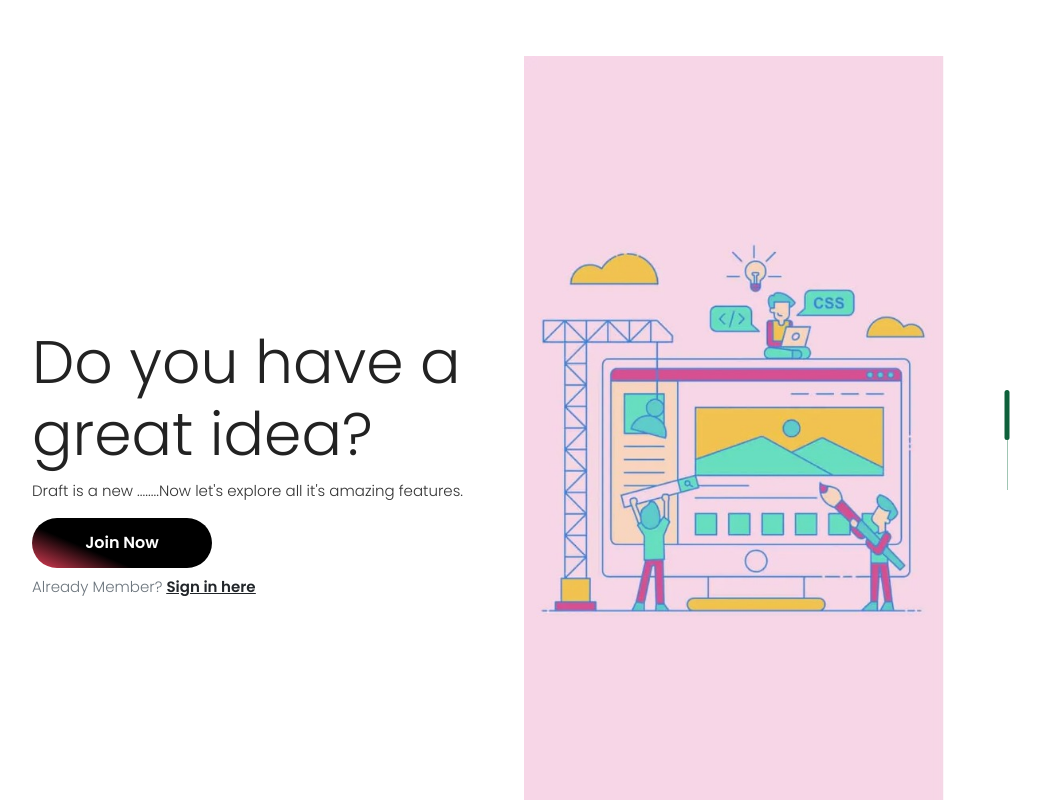
After one commit to filthynoya/Draft, a PHP site: page /welcome.html in a window 1280 px wide. The commit adds this page. Shown: the whole page, without its empty margins (152-1193 px from the left). Run offline with PHP 8.4, Linux system fonts and the light colour scheme.

Commit message:
finish landing n addpost

```diff
--- a/css/home.css
+++ b/css/home.css
@@ -64,7 +64,7 @@ main {
 }
 
 .menu ul li a:hover {
-    text-shadow: 1px 1px #E23E57;
+    text-shadow: 1px 1px #e33f58;
 }
 
 .posts {
--- /dev/null
+++ b/css/welcome.css
@@ -0,0 +1,124 @@
+@import url('https://fonts.googleapis.com/css2?family=Poppins:wght@600&display=swap');
+ *{
+    margin: 0;
+    padding: 0;
+    box-sizing: border-box;
+    font-family: "Poppins",sans-serif;
+}
+.body{
+  background-color: rgb(219,226,226) ;
+  height: 1200vh;
+
+}
+.gradient-custom-2 {
+    background: rgb(0,0,0);
+    background:  linear-gradient(203deg, rgba(0,0,0,1) 66%, rgba(226,62,87,1) 100%);
+  }
+
+@media (min-width: 768px) {
+    .gradient-form {
+    height: 100vh !important;
+    }
+
+ }
+ @media  (max-width: 1024px){
+    .feature-img{
+        display: none;
+    }
+}
+
+.container{
+    width: 100%;
+    min-height: 100vh;
+    background-position: center;
+    background-size: cover;
+
+
+    position: relative;
+}
+.btn1{
+    margin-top: 6px;
+    border: none;
+    outline: none;
+    height: 50px;
+    width: 180px;
+    font-weight: bold;
+    color: white;
+    border-radius: 27px;
+    transition: 0.5s;
+
+}
+.msg-container{
+    width: 600px;
+    height: 280px;
+    position: absolute;
+    left: 10%;
+    top: 57%;
+    transform: translateY(-50%);
+    overflow: hidden;
+}
+#slider{
+    display: inline-flex;
+    transition: 0.5s;
+}
+.msg-col{
+    width: 600px;
+    height: 280px;
+
+}
+
+.msg-col h1{
+    font-size: 60px;
+    font-weight: 100;
+    margin: 10px 0;
+    color: #222;
+
+}
+.msg-col p{
+
+    color: #333;
+    font-size: 15px;
+    line-height: 22px;
+}
+
+
+
+.feature-img{
+    width: 420px;
+    position: absolute;
+    bottom: 0;
+    right: 10%;
+    transition: 5s;
+
+}
+
+.controller{
+    width: 1px;
+    height: 100px;
+    display: block;
+    background: rgb(160, 198, 180);
+    position: absolute;
+    top: 55%;
+    right: 50px;
+    transform: translateY(-50%);
+}
+#line1,#line2{
+    height: 50px;
+    width: 4px;
+    cursor: pointer;
+    transform: translateX(-50%);
+
+
+}
+#active{
+    width: 5px;
+    height: 50px;
+    border-radius: 10px;
+    background: rgb(14,96,58);
+    position: absolute;
+    top: 0;
+    transform: translateX(-50%);
+    transition: 0.5s;
+
+
+}
--- a/home.html
+++ b/home.html
@@ -21,7 +21,7 @@
                 </div>
                 <div class="menu">
                     <ul>
-                        <li><a href="#"><i class="fa-solid fa-paper-plane"></i> <span class="d-md-inline d-none">Add</span></a></li>
+                        <li><a href="addpost.html"><i class="fa-solid fa-paper-plane"></i> <span class="d-md-inline d-none">Add</span></a></li>
                         <li><a href="#"><i class="fa-solid fa-circle-user"></i> <span class="d-md-inline d-none">Edit</span></a></li>
                         <li><a href="#"><i class="fa-solid fa-share-from-square"></i> <span class="d-md-inline d-none">Log Out</span></a></li>
                     </ul>
--- a/login.html
+++ b/login.html
@@ -22,7 +22,7 @@
     <title>Login & Register</title>
 </head>
 <body>
-  <section class="Form" style="background-color: rgb(141, 180, 162)">
+  <section class="Form" style="background-color: rgb(0, 0, 0)">
     <div class="container py-5 h-100">
       <div class="row d-flex justify-content-center align-items-center h-100">
         <div class="col-lg-6 d-flex align-items-center justify-content-center">
@@ -51,7 +51,7 @@
                 <input class="form-check-input" type="checkbox" value="" id="form1Example3" checked />
                 <label class="form-check-label" for="form1Example3"> Remember me </label>
               </div>
-              <a href="#!" style="margin-top:12px; margin-left: 100px;">Forgot password?</a>
+              <a href="#!" class="text-muted  mb-2" style="margin-top:12px; margin-left: 100px;">Forgot password?</a>
             </div>
             <div class="form-row">
               <div class="col-lg-8">
@@ -87,7 +87,7 @@
 
                 <div class="text-center pt-2 mb-5 pb-4">
 
-                  <a href="#!">Create an account</a>
+                  <a class="text-muted fw-bold text-body" href="regisration.html">Create an account</a>
 
                 </div>
             </div>
--- /dev/null
+++ b/welcome.html
@@ -0,0 +1,118 @@
+<!DOCTYPE html>
+<html lang="en">
+<head>
+    <meta charset="UTF-8">
+    <link rel="stylesheet" href="css/welcome.css">
+
+    <meta http-equiv="X-UA-Compatible" content="IE=edge">
+    <meta name="viewport" content="width=device-width, initial-scale=1.0">
+    <title>Draft</title>
+
+
+    <link href="https://fonts.googleapis.com/css2?family=Poppins:wght@300&display=swap" rel="stylesheet">
+    <meta name="viewport" content="width=device-width, initial-scale=1.0">
+
+    <link href="https://cdn.jsdelivr.net/npm/bootstrap@5.0.2/dist/css/bootstrap.min.css" rel="stylesheet"
+    integrity="sha384-EVSTQN3/azprG1Anm3QDgpJLIm9Nao0Yz1ztcQTwFspd3yD65VohhpuuCOmLASjC"
+     crossorigin="anonymous">
+    <link rel="stylesheet" href="https://cdnjs.cloudflare.com/ajax/libs/font-awesome/4.7.0/css/font-awesome.min.css">
+    <link rel="stylesheet" href="https://cdn.jsdelivr.net/npm/bootstrap@4.4.1/dist/css/bootstrap.min.css"
+    integrity="sha384-Vkoo8x4CGsO3+Hhxv8T/Q5PaXtkKtu6ug5TOeNV6gBiFeWPGFN9MuhOf23Q9Ifjh" crossorigin="anonymous">
+    <link href="https://cdn.jsdelivr.net/npm/bootstrap@5.0.2/dist/css/bootstrap.min.css" rel="stylesheet"
+    integrity="sha384-EVSTQN3/azprG1Anm3QDgpJLIm9Nao0Yz1ztcQTwFspd3yD65VohhpuuCOmLASjC" crossorigin="anonymous">
+
+</head>
+<body>
+    <div class="container py-5 h-100">
+        <div class="msg-container">
+            <div id="slider">
+                <div class="msg-col">
+                    <div class="slider">
+                        <div>
+                            <h1>Do you have a great idea?</h1>
+                            <p>Draft is a new ........Now let's explore all it's amazing features.</p>
+                            <a href="regisration.html">
+                                <button type="button"class="btn1 gradient-custom-2 mb-2 mt-0">Join Now
+
+                                </button>
+                            </a>
+                            <div class="msg-col">
+                                <p class="text-muted  mb-2">Already Member? <a href="login.html"
+                                    class="fw-bold text-body"><u>Sign in here</u></a></p>
+                            </div>
+                        </div>
+
+                    </div>
+                </div>
+                <div class="msg-col">
+                    <h1>Let's create it together</h1>
+                    <p>Draft is a new ........Now let's explore all it's amazing features.</p>
+
+                    <a href="regisration.html">
+                        <button type="button"class="btn1 gradient-custom-2 mb-2 mt-0">Join Now
+
+                        </button>
+                    </a>
+                    <div class="msg-col">
+                        <p class="text-muted  mb-2 fw-bold text-body">Already Member? <a href="login.html"
+                            class="fw-bold text-body"><u>Sign in here</u></a></p>
+                    </div>
+
+
+                </div>
+
+
+            </div>
+        </div>
+        <!--<img src="image/landing2.jpeg" class="feature-img">-->
+
+        <div class="col-md-10 col-lg-6 col-xl-3 d-flex align-items-center order-1 order-lg-2 justify-content-center"></div>
+        <img class="feature-img" src="img/landing2.jpeg">
+        <div class="controller">
+            <div id="line1"></div>
+            <div id="line2"></div>
+
+            <div id="active"></div>
+        </div>
+
+    </div>
+    <script>
+        var slider= document.getElementById('slider');
+        var active= document.getElementById('active');
+        var line1= document.getElementById('line1');
+        var line2= document.getElementById('line2');
+
+
+        function selectUpper () {
+            slider.style.transform='translateX(0)';
+            active.style.top='0px';
+        }
+
+        function selectLower () {
+            slider.style.transform='translateX(-50%)';
+            active.style.top='50px';
+        }
+
+        setInterval (selectLower, 5000);
+
+        setInterval (selectUpper, 10000);
+
+        line1.onclick=function(){
+            selectUpper ();
+        }
+        line2.onclick=function(){
+            selectLower ();
+        }
+    </script>
+
+    <script src="https://cdn.jsdelivr.net/npm/@popperjs/core@2.9.2/dist/umd/popper.min.js" integrity="sha384-IQsoLXl5PILFhosVNubq5LC7Qb9DXgDA9i+tQ8Zj3iwWAwPtgFTxbJ8NT4GN1R8p" crossorigin="anonymous"></script>
+    <script src="https://cdn.jsdelivr.net/npm/bootstrap@5.0.2/dist/js/bootstrap.min.js" integrity="sha384-cVKIPhGWiC2Al4u+LWgxfKTRIcfu0JTxR+EQDz/bgldoEyl4H0zUF0QKbrJ0EcQF" crossorigin="anonymous"></script>
+
+   <!-- -->
+
+        <script src="https://code.jquery.com/jquery-3.5.1.slim.min.js" integrity="sha384-DfXdz2htPH0lsSSs5nCTpuj/zy4C+OGpamoFVy38MVBnE+IbbVYUew+OrCXaRkfj" crossorigin="anonymous"></script>
+        <script src="https://cdn.jsdelivr.net/npm/popper.js@1.16.1/dist/umd/popper.min.js" integrity="sha384-9/reFTGAW83EW2RDu2S0VKaIzap3H66lZH81PoYlFhbGU+6BZp6G7niu735Sk7lN" crossorigin="anonymous"></script>
+        <script src="https://cdn.jsdelivr.net/npm/bootstrap@4.5.3/dist/js/bootstrap.min.js" integrity="sha384-w1Q4orYjBQndcko6MimVbzY0tgp4pWB4lZ7lr30WKz0vr/aWKhXdBNmNb5D92v7s" crossorigin="anonymous"></script>
+      <!-- -->
+</body>
+</html>
```
Also changed, not shown: addpost.html (added, +126 -0 lines), css/addpost.css (added, +185 -0 lines), css/logregstyle.css (+8 -6 lines), regisration.html (+4 -3 lines), img/landing1.jpeg (added), img/landing2.jpeg (added).
